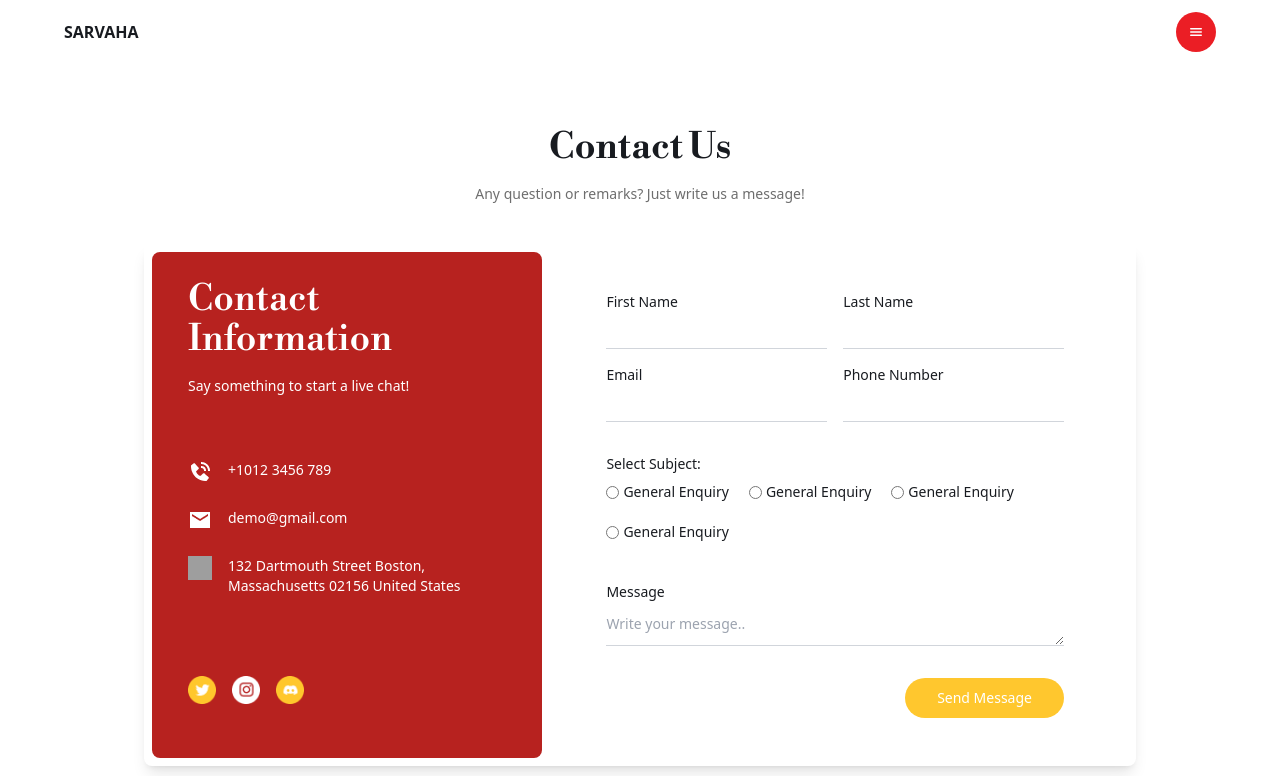
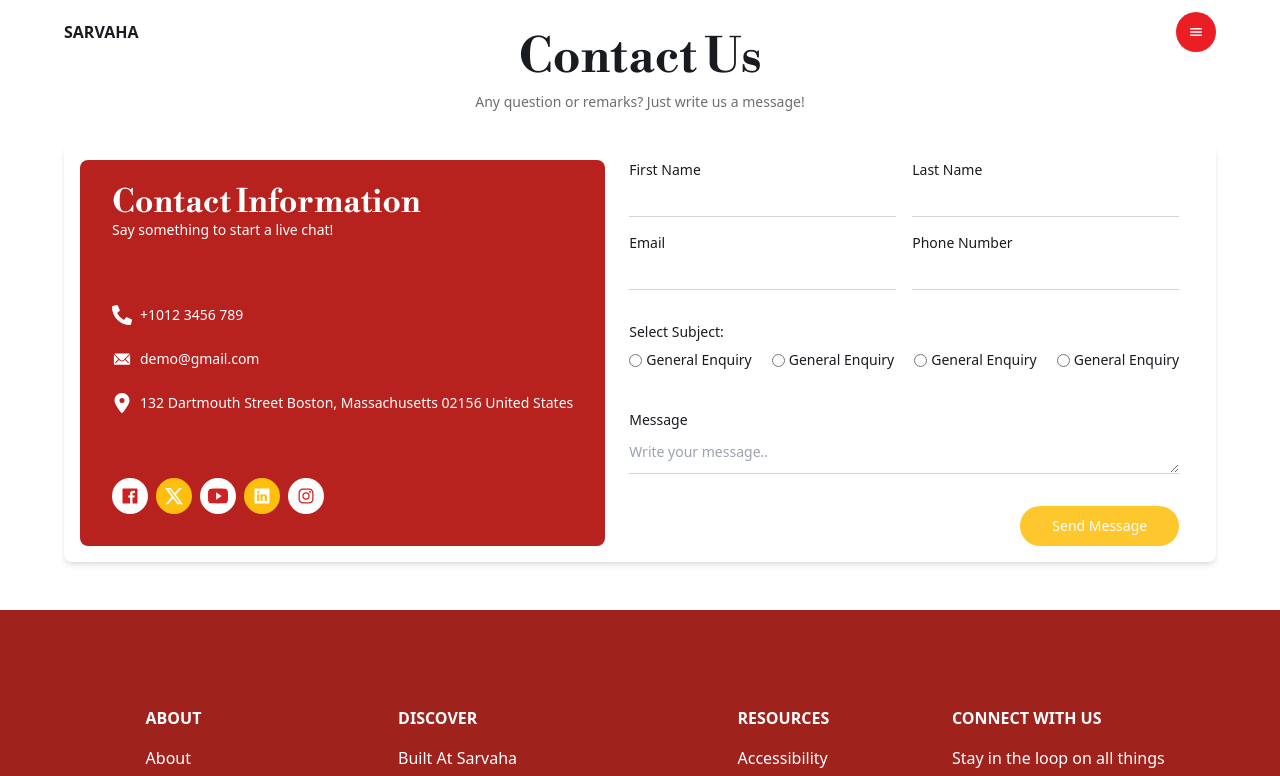
Before and after one commit to aeonstechdevops/sarvaha, a Next.js app: page /contact in a window 1280 px wide. Shown: the top 776 px of the page. Built offline with nearby package versions, Linux system fonts and the light colour scheme; grey boxes are pictures that could not be loaded.

Commit message:
improved contact us page

```diff
--- a/src/app/(pages)/contact/index.tsx
+++ b/src/app/(pages)/contact/index.tsx
@@ -1,64 +1,114 @@
 import React from "react";
-import Image from "next/image";
 import Link from "next/link";
 import Button from "@/app/_components/ui/Button";
+import { FaPhoneAlt } from "react-icons/fa";
+import {
+  IoIosMail,
+  IoLogoFacebook,
+  IoLogoInstagram,
+  IoLogoLinkedin,
+  IoLogoYoutube,
+} from "react-icons/io";
+import { FaLocationDot, FaXTwitter } from "react-icons/fa6";
+import { cn } from "@/app/lib/utils";
 
 const config = {
   title: "Contact Us",
   description: "Any question or remarks? Just write us a message!",
-  title2: "Contact Information",
-  description2: "Say something to start a live chat!",
-  phone: "+1012 3456 789",
-  email: "demo@gmail.com",
-  address: "132 Dartmouth Street Boston, Massachusetts 02156 United States",
-  phoneUrl: "/images/pages/contact/phone.png",
-  emailUrl: "/images/pages/contact/email.png",
-  addressUrl: "/images/pages/contact/location.png",
-  letterSendUrl: "/images/pages/contact/letter_send.png",
-  twitterUrl: "/images/pages/contact/twitter.png",
-  instagramUrl: "/images/pages/contact/instagram.png",
-  discordUrl: "/images/pages/contact/discord.png",
+  card: {
+    title: "Contact Information",
+    description: "Say something to start a live chat!",
+    phone: "+1012 3456 789",
+    email: "demo@gmail.com",
+    address: "132 Dartmouth Street Boston, Massachusetts 02156 United States",
+    socials: [
+      {
+        title: "Facebook",
+        url: "https://www.facebook.com",
+        icon: <IoLogoFacebook />,
+      },
+      {
+        title: "Twitter",
+        url: "https://www.x.com",
+        icon: <FaXTwitter />,
+      },
+      {
+        title: "YouTube",
+        url: "https://www.youtube.com",
+        icon: <IoLogoYoutube />,
+      },
+      {
+        title: "LinkedIn",
+        url: "https://www.linkedin.com",
+        icon: <IoLogoLinkedin />,
+      },
+      {
+        title: "Instagram",
+        url: "https://www.instagram.com",
+        icon: <IoLogoInstagram />,
+      },
+    ],
+  },
   button: {
     text: "Send Message",
     url: "/",
   },
 };
 
+const InfoCard = () => {
+  const { card } = config;
+  return (
+    <div className="flex flex-col justify-between rounded-lg bg-primary-3 p-8 text-color-1">
+      <div className="flex flex-col gap-2">
+        <h2>{card.title}</h2>
+        <p>{card.description}</p>
+      </div>
+      <div className="flex flex-col gap-6">
+        <div className="flex items-center gap-2">
+          <FaPhoneAlt className="text-xl" />
+          <Link href={`tel:${card.phone}`}>{card.phone}</Link>
+        </div>
+        <div className="flex items-center gap-2">
+          <IoIosMail className="text-xl" />
+          <Link href={`mailto:${card.email}`}>{card.email}</Link>
+        </div>
+        <div className="flex items-center gap-2">
+          <FaLocationDot className="text-xl" />
+          <p>{card.address}</p>
+        </div>
+      </div>
+      <div className="flex items-center gap-2">
+        {card.socials.map((social, idx) => (
+          <Link
+            href={social.url}
+            target="_blank"
+            className={cn(
+              "rounded-full p-2 text-xl",
+              idx % 2
+                ? "bg-secondary-2 text-color-1"
+                : "bg-color-1 text-primary-2",
+            )}
+            key={idx}
+          >
+            {social.icon}
+          </Link>
+        ))}
+      </div>
+    </div>
+  );
+};
+
 const Contact = () => {
   return (
-    <div className=" wrapper wrapper-pad my-20 flex flex-col justify-center text-sm">
-      <div className="">
-        <h1 className="pb-4 text-center text-3xl md:text-4xl">
-          {config.title}
-        </h1>
+    <div className=" wrapper wrapper-pad flex flex-col justify-center gap-8 text-sm">
+      <div className="flex flex-col items-center gap-6">
+        <h1>{config.title}</h1>
         <p className="text-center text-light-text">{config.description}</p>
       </div>
 
-      <div className="xl:mx-25 my-10 flex flex-col rounded-lg p-2 shadow-lg md:mx-20 lg:flex-row">
-        <div className=" flex flex-col rounded-lg bg-primary-3 p-10 px-8 py-7  text-white md:px-12 lg:w-2/5 lg:px-9">
-          <h3 className="pb-4 text-3xl md:text-4xl">{config.title2}</h3>
-          <p className="pb-16">{config.description2}</p>
-          <div className="flex flex-col gap-6">
-            <div className="flex flex-row gap-4">
-              <img className="h-6 w-6" src={config.phoneUrl} alt="1" />
-              <p>{config.phone}</p>
-            </div>
-            <div className="flex flex-row gap-4">
-              <img className="h-6 w-6" src={config.emailUrl} alt="2" />
-              <p>{config.email}</p>
-            </div>
-            <div className="flex flex-row gap-4">
-              <img className="h-6 w-6" src={config.addressUrl} alt="3" />
-              <p>{config.address}</p>
-            </div>
-          </div>
-          <div className="mt-20 flex flex-row gap-4">
-            <img className="h-7 w-7" src={config.twitterUrl} alt="1" />
-            <img className="h-7 w-7" src={config.instagramUrl} alt="2" />
-            <img className="h-7 w-7" src={config.discordUrl} alt="3" />
-          </div>
-        </div>
-        <div className=" xl:px-30 flex flex-col px-4 py-10 md:p-10 md:px-16 lg:w-3/5 lg:py-10">
+      <div className="flex flex-col items-stretch gap-6 rounded-lg p-4 shadow-md md:flex-row">
+        <InfoCard />
+        <div className=" flex flex-col">
           <form className="">
             <div className="mb-4 grid grid-cols-1 gap-4 pb-4 md:grid-cols-2">
               <div className="flex flex-col">
@@ -107,28 +157,28 @@ const Contact = () => {
               <div className="flex flex-wrap gap-5">
                 <label
                   htmlFor="subject1"
-                  className="cursor-pointer flex items-center gap-1 md:gap-2 lg:gap-1"
+                  className="flex cursor-pointer items-center gap-1 md:gap-2 lg:gap-1"
                 >
                   <input type="radio" id="subject1" name="SelectSubject" />
                   General Enquiry
                 </label>
                 <label
                   htmlFor="subject2"
-                  className="cursor-pointer flex items-center gap-1 md:gap-2 lg:gap-1"
+                  className="flex cursor-pointer items-center gap-1 md:gap-2 lg:gap-1"
                 >
                   <input type="radio" id="subject2" name="SelectSubject" />
                   General Enquiry
                 </label>
                 <label
                   htmlFor="subject3"
-                  className="cursor-pointer flex items-center gap-1 md:gap-2 lg:gap-1"
+                  className="flex cursor-pointer items-center gap-1 md:gap-2 lg:gap-1"
                 >
                   <input type="radio" id="subject3" name="SelectSubject" />
                   General Enquiry
                 </label>
                 <label
                   htmlFor="subject4"
-                  className="cursor-pointer flex items-center gap-1 md:gap-2 lg:gap-1"
+                  className="flex cursor-pointer items-center gap-1 md:gap-2 lg:gap-1"
                 >
                   <input type="radio" id="subject4" name="SelectSubject" />
                   General Enquiry
```
